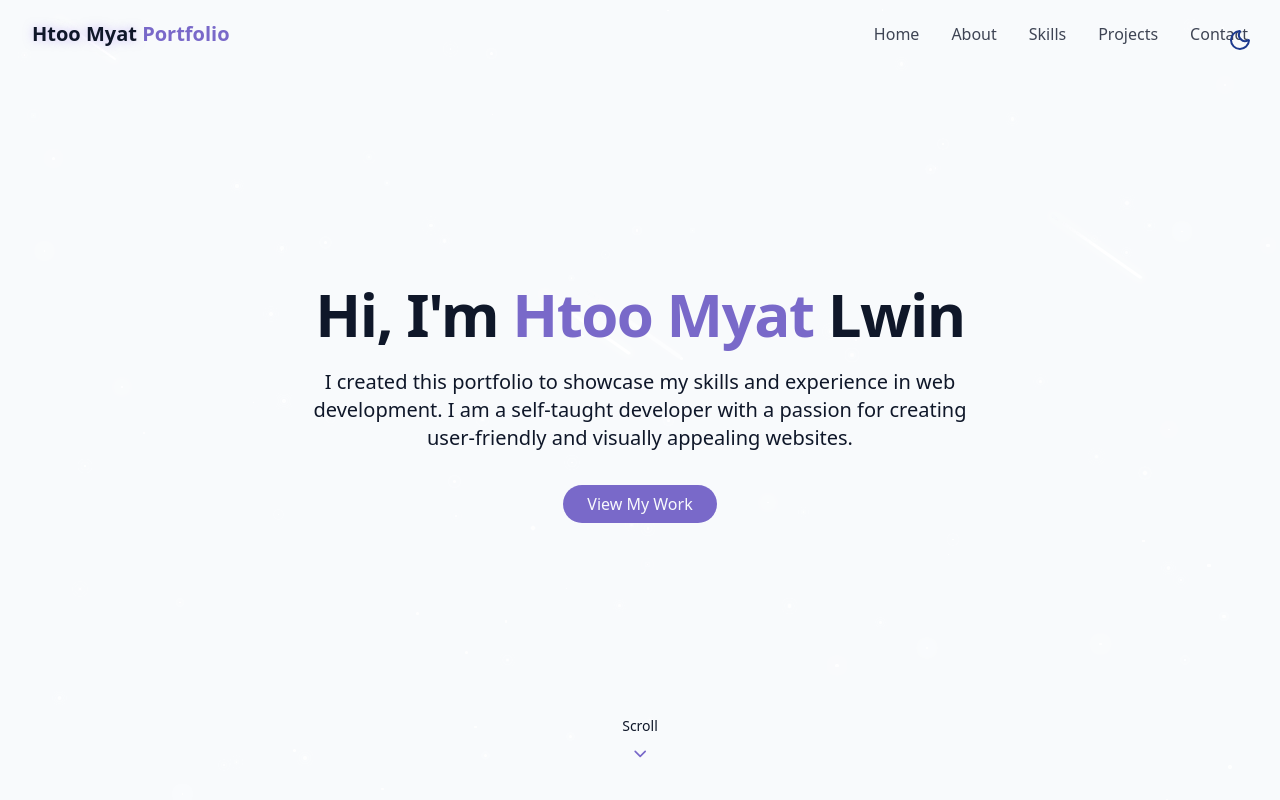
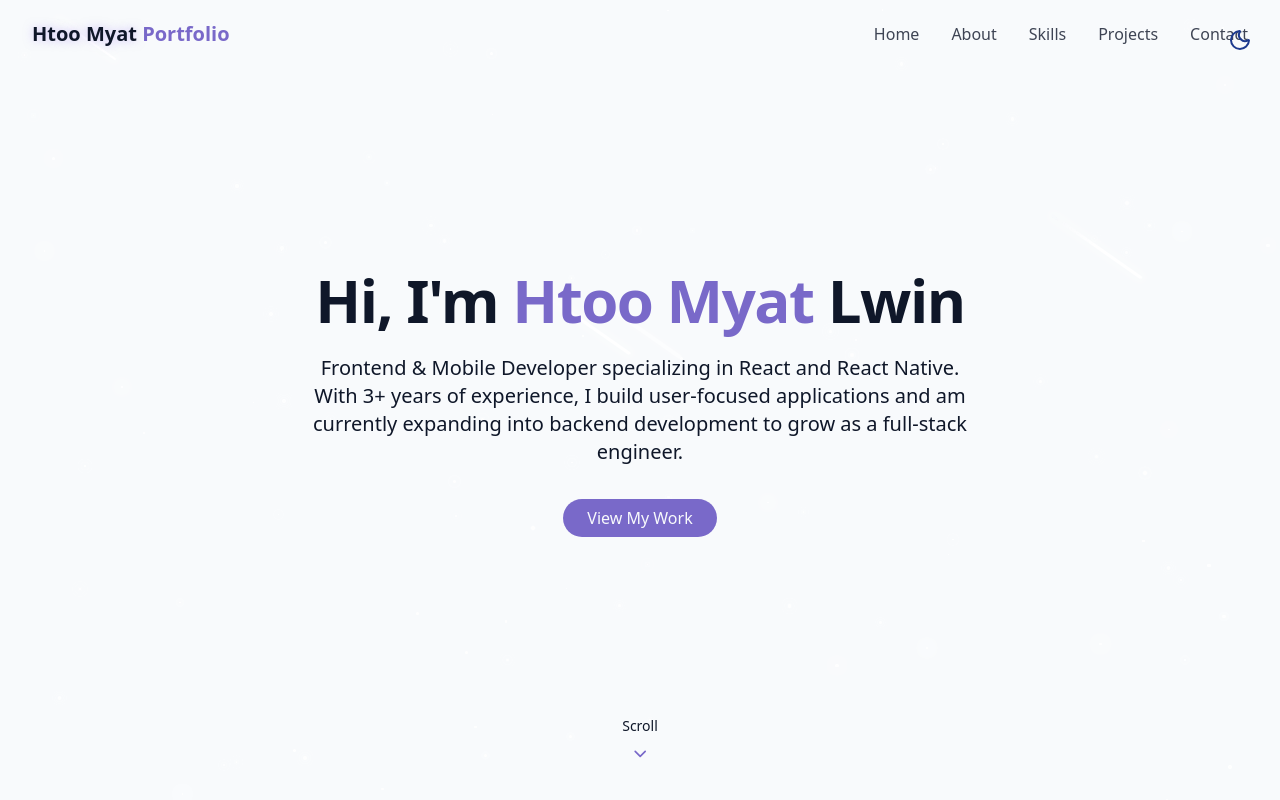
Before and after one commit to Htoomyat99/my_portfolio, a React (Vite) app: page / in a window 1280 px wide. Shown: the top 800 px of the page. Built offline with nearby package versions, Linux system fonts and the light colour scheme.

Commit message:
create message.ts

```diff
--- a/src/components/HeroSection.tsx
+++ b/src/components/HeroSection.tsx
@@ -1,3 +1,4 @@
+import { message } from "@/lib/messages";
 import { ChevronDown } from "lucide-react";
 
 export default function HeroSection() {
@@ -12,27 +13,28 @@ export default function HeroSection() {
             <span className="opacity-0 animate-fade-in">Hi, I'm</span>
             <span className="text-primary opacity-0 animate-fade-in-delay-1">
               {" "}
-              Htoo Myat
+              {message.firstName}
             </span>
-            <span className="opacity-0 animate-fade-in-delay-2"> Lwin</span>
+            <span className="opacity-0 animate-fade-in-delay-2">
+              {" "}
+              {message.lastName}
+            </span>
           </h1>
 
           <p className="text-lg md:text-xl text-muted-foreground max-w-2xl mx-auto opacity-0 animate-fade-in-delay-3">
-            I created this portfolio to showcase my skills and experience in web
-            development. I am a self-taught developer with a passion for
-            creating user-friendly and visually appealing websites.
+            {message.heroDescription}
           </p>
 
           <div className="pt-4 opacity-0 animate-fade-in-delay-4">
             <a href="projects" className="cosmic-button">
-              View My Work
+              {message.viewMyWork}
             </a>
           </div>
         </div>
       </div>
 
       <div className="absolute bottom-8 left-1/2 transform -translate-x-1/2 flex flex-col items-center animate-bounce">
-        <span className="text-sm mb-2">Scroll</span>
+        <span className="text-sm mb-2">{message.scroll}</span>
 
         <ChevronDown className="h-5 w-5 text-primary" />
       </div>
--- /dev/null
+++ b/src/lib/messages.ts
@@ -0,0 +1,8 @@
+export const message = {
+  heroDescription:
+    "Frontend & Mobile Developer specializing in React and React Native. With 3+ years of experience, I build user-focused applications and am currently expanding into backend development to grow as a full-stack engineer.",
+  firstName: "Htoo Myat",
+  lastName: "Lwin",
+  viewMyWork: "View My Work",
+  scroll: "Scroll",
+};
```
